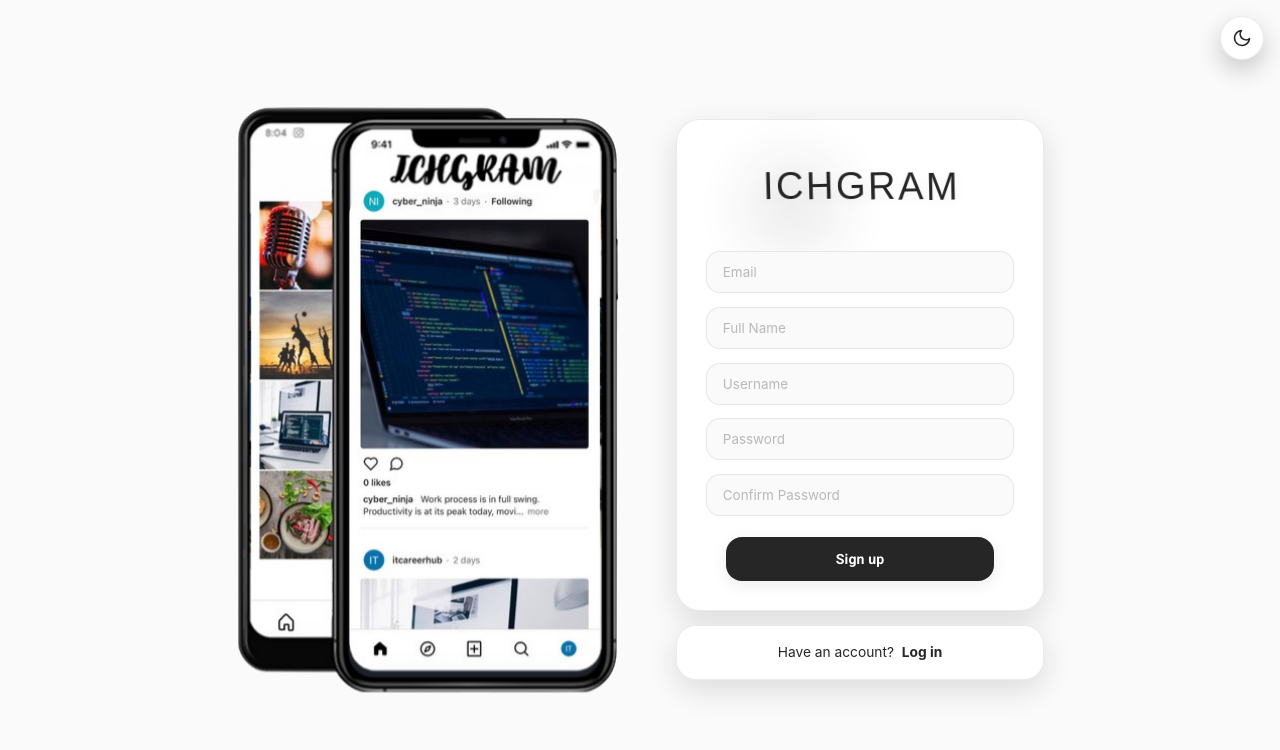
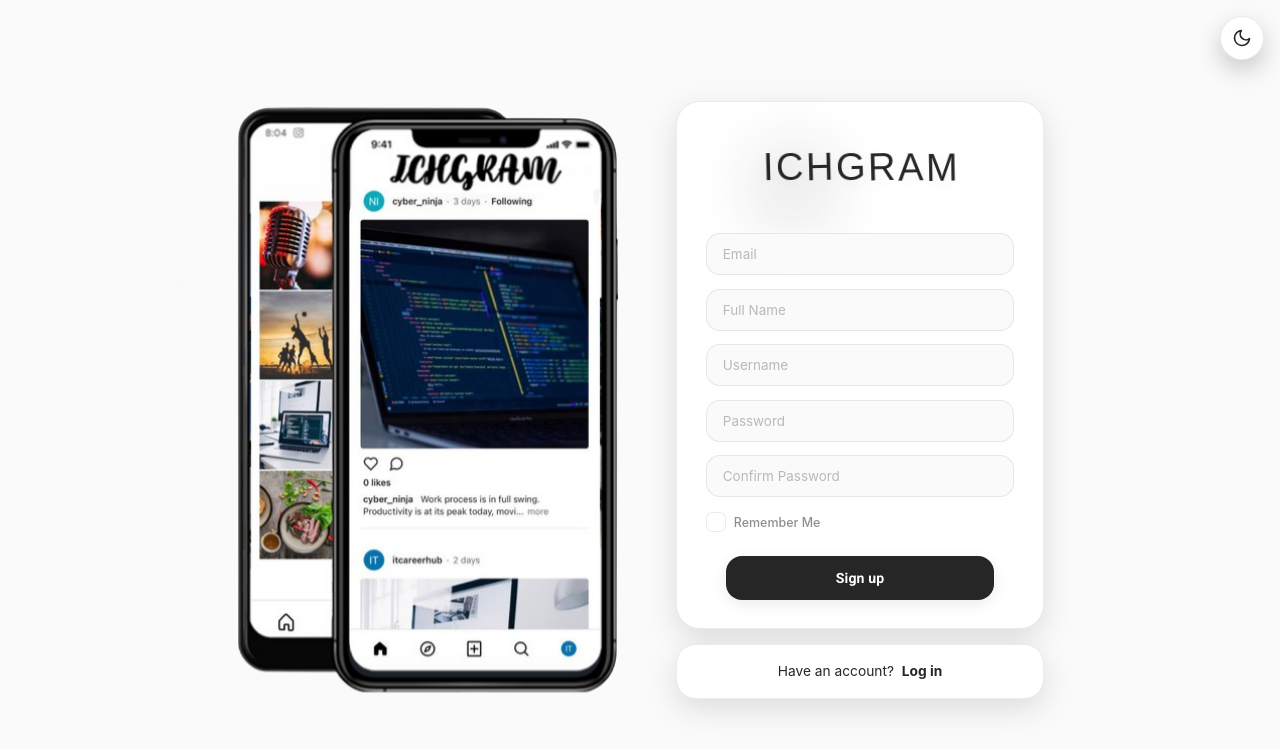
Before and after one commit to ROSSMIL/ichgram_project, a React (Vite) app in the folder frontend/: page /register in a window 1280 px wide. Shown: the top 750 px of the page. Built offline with nearby package versions, Linux system fonts and the light colour scheme; no server answers; a web font is replaced by a local one.

Commit message:
added "Remember Me" function to login and register pages, so user will stay logged in on page, if he wants to also added reminder about this new function in loading hints

```diff
--- a/frontend/src/components/LoadingHints/LoadingHints.jsx
+++ b/frontend/src/components/LoadingHints/LoadingHints.jsx
@@ -105,8 +105,16 @@ const DEFAULT_HINTS = [
     text: "You can explore all features instantly using Guest Login option.",
   },
   {
+    tag: "DEV FACT",
+    text: '"Remember Me" works for Guest accounts too... Just saying!',
+  },
+  {
     tag: "DATABASE",
     text: "Spinning up MongoDB Atlas clusters in the cloud for you...",
+  },
+  {
+    tag: "EASTER EGG",
+    text: "Tired of logging in again? Check that 'Remember Me' box next time!",
   },
   {
     tag: "DEV FACT",
--- a/frontend/src/hooks/useAutoLogout.js
+++ b/frontend/src/hooks/useAutoLogout.js
@@ -10,11 +10,19 @@ const useAutoLogout = () => {
     const token = localStorage.getItem("token");
     const isGuest = localStorage.getItem("isGuest");
 
+    const lastActivity = localStorage.getItem("lastActivity");
+    const now = Date.now();
+
+    if (lastActivity && now - parseInt(lastActivity, 10) < IDLE_TIMEOUT) {
+      return;
+    }
+
     if (token || isGuest) {
       console.log("🔒 Inactivity timeout reached. Logging out...");
       localStorage.removeItem("token");
       localStorage.removeItem("isGuest");
       localStorage.removeItem("lastActivity");
+      localStorage.removeItem("stayLoggedIn");
 
       window.dispatchEvent(new Event("profileUpdated"));
       navigate("/login", { replace: true });
@@ -24,8 +32,9 @@ const useAutoLogout = () => {
   useEffect(() => {
     const token = localStorage.getItem("token");
     const isGuest = localStorage.getItem("isGuest");
+    const stayLoggedIn = localStorage.getItem("stayLoggedIn") === "true";
 
-    if (!token && !isGuest) return;
+    if ((!token && !isGuest) || stayLoggedIn) return;
 
     const lastActivity = localStorage.getItem("lastActivity");
     const now = Date.now();
--- a/frontend/src/pages/LoginPage/LoginPage.jsx
+++ b/frontend/src/pages/LoginPage/LoginPage.jsx
@@ -15,6 +15,12 @@ const LoginPage = () => {
   const [emailOrUsername, setEmailOrUsername] = useState("");
   const [password, setPassword] = useState("");
   const [showPassword, setShowPassword] = useState(false);
+
+  const [stayLoggedIn, setStayLoggedIn] = useState(() => {
+    const saved = localStorage.getItem("rememberMePreference");
+    return saved !== null ? saved === "true" : false;
+  });
+
   const [error, setError] = useState("");
   const [isLoading, setIsLoading] = useState(false);
   const [isGuestLoading, setIsGuestLoading] = useState(false);
@@ -25,6 +31,12 @@ const LoginPage = () => {
   const location = useLocation();
 
   const isAnyLoading = isLoading || isGuestLoading;
+
+  const handleRememberMeChange = (e) => {
+    const checked = e.target.checked;
+    setStayLoggedIn(checked);
+    localStorage.setItem("rememberMePreference", checked ? "true" : "false");
+  };
 
   useEffect(() => {
     if (location.state?.accountDeleted) {
@@ -67,10 +79,12 @@ const LoginPage = () => {
       const response = await API.post("/api/auth/login", {
         emailOrUsername: emailOrUsername.trim(),
         password,
+        stayLoggedIn,
       });
 
       if (response.status === 200) {
         localStorage.setItem("token", response.data.token);
+        localStorage.setItem("stayLoggedIn", stayLoggedIn ? "true" : "false");
         navigate("/dashboard");
       }
     } catch (err) {
@@ -111,6 +125,7 @@ const LoginPage = () => {
 
       if (response.status === 200) {
         localStorage.setItem("token", response.data.token);
+        localStorage.setItem("stayLoggedIn", "true");
         if (response.data.guestDeviceId) {
           localStorage.setItem("guest_device_id", response.data.guestDeviceId);
         }
@@ -189,6 +204,31 @@ const LoginPage = () => {
               )}
             </div>
 
+            <div
+              className={`${styles.rememberMeContainer} ${
+                isAnyLoading ? styles.rememberDisabled : ""
+              }`}
+            >
+              <label className={styles.rememberMeLabel}>
+                <input
+                  type="checkbox"
+                  checked={stayLoggedIn}
+                  onChange={handleRememberMeChange}
+                  disabled={isAnyLoading}
+                  className={styles.nativeCheckbox}
+                />
+                <div
+                  className={`${styles.customCheckbox} ${
+                    stayLoggedIn ? styles.checkboxChecked : ""
+                  }`}
+                >
+                  <svg className={styles.checkboxCheckmark} viewBox="0 0 24 24">
+                    <polyline points="20 6 9 17 4 12" />
+                  </svg>
+                </div>
+                <span className={styles.rememberText}>Remember Me</span>
+              </label>
+            </div>
             {error && <div className={styles.errorMessage}>{error}</div>}
 
             <Button disabled={isAnyLoading}>
--- a/frontend/src/pages/LoginPage/LoginPage.module.css
+++ b/frontend/src/pages/LoginPage/LoginPage.module.css
@@ -143,6 +143,98 @@
 .togglePasswordBtn:disabled {
   opacity: 0.4;
   cursor: not-allowed;
+}
+
+.rememberMeContainer {
+  display: flex;
+  align-items: center;
+  width: 100%;
+  margin: -0.1rem 0 0.2rem 0;
+  padding: 0 0.2rem;
+  transition: opacity 0.25s ease;
+}
+
+.rememberDisabled {
+  opacity: 0.45;
+  pointer-events: none !important;
+  cursor: not-allowed !important;
+}
+
+.rememberDisabled .rememberMeLabel {
+  cursor: not-allowed !important;
+}
+
+.rememberDisabled .customCheckbox {
+  border-color: var(--border-color) !important;
+}
+.rememberMeLabel {
+  display: flex;
+  align-items: center;
+  gap: 8px;
+  cursor: pointer;
+  user-select: none;
+}
+
+.nativeCheckbox {
+  position: absolute;
+  opacity: 0;
+  width: 0;
+  height: 0;
+  pointer-events: none;
+}
+
+.customCheckbox {
+  width: 18px;
+  height: 18px;
+  border-radius: 6px;
+  border: 1.5px solid var(--border-color);
+  background-color: transparent;
+  display: flex;
+  align-items: center;
+  justify-content: center;
+  flex-shrink: 0;
+  transition:
+    background-color 0.25s cubic-bezier(0.34, 1.56, 0.64, 1),
+    border-color 0.25s cubic-bezier(0.34, 1.56, 0.64, 1),
+    transform 0.25s cubic-bezier(0.34, 1.56, 0.64, 1);
+}
+
+.rememberMeLabel:hover .customCheckbox {
+  border-color: var(--text-secondary);
+}
+
+.checkboxChecked {
+  background-color: var(--text-primary);
+  border-color: var(--text-primary);
+  transform: scale(1.05);
+}
+
+.checkboxCheckmark {
+  width: 12px;
+  height: 12px;
+  fill: none;
+  stroke: var(--bg-card);
+  stroke-width: 3.5;
+  stroke-linecap: round;
+  stroke-linejoin: round;
+  stroke-dasharray: 24;
+  stroke-dashoffset: 24;
+  transition: stroke-dashoffset 0.25s cubic-bezier(0.16, 1, 0.3, 1);
+}
+
+.checkboxChecked .checkboxCheckmark {
+  stroke-dashoffset: 0;
+}
+
+.rememberText {
+  font-size: 0.78rem;
+  font-weight: 500;
+  color: var(--text-secondary);
+  transition: color 0.2s ease;
+}
+
+.rememberMeLabel:hover .rememberText {
+  color: var(--text-primary);
 }
 
 .dividerContainer {
@@ -491,7 +583,6 @@
   }
   to {
     opacity: 1;
-    transform: scale(1) translateY(0);
   }
 }
 
--- a/frontend/src/pages/RegisterPage/RegisterPage.jsx
+++ b/frontend/src/pages/RegisterPage/RegisterPage.jsx
@@ -17,6 +17,12 @@ const RegisterPage = () => {
   const [password, setPassword] = useState("");
   const [confirmPassword, setConfirmPassword] = useState("");
   const [showPasswords, setShowPasswords] = useState(false);
+
+  const [stayLoggedIn, setStayLoggedIn] = useState(() => {
+    const saved = localStorage.getItem("rememberMePreference");
+    return saved !== null ? saved === "true" : false;
+  });
+
   const [error, setError] = useState("");
   const [isLoading, setIsLoading] = useState(false);
 
@@ -24,6 +30,12 @@ const RegisterPage = () => {
 
   const isMinLength = password.length >= 6;
   const isMatching = password.length > 0 && password === confirmPassword;
+
+  const handleRememberMeChange = (e) => {
+    const checked = e.target.checked;
+    setStayLoggedIn(checked);
+    localStorage.setItem("rememberMePreference", checked ? "true" : "false");
+  };
 
   const handlePasswordChange = (e) => {
     const val = e.target.value;
@@ -76,11 +88,13 @@ const RegisterPage = () => {
         fullName: fullName.trim(),
         username: username.trim(),
         password,
+        stayLoggedIn,
       });
 
       if (response.status === 201 || response.status === 200) {
         if (response.data?.token) {
           localStorage.setItem("token", response.data.token);
+          localStorage.setItem("stayLoggedIn", stayLoggedIn ? "true" : "false");
           navigate("/dashboard");
         } else {
           navigate("/login");
@@ -235,6 +249,32 @@ const RegisterPage = () => {
               </div>
             )}
 
+            <div
+              className={`${styles.rememberMeContainer} ${
+                isLoading ? styles.rememberDisabled : ""
+              }`}
+            >
+              <label className={styles.rememberMeLabel}>
+                <input
+                  type="checkbox"
+                  checked={stayLoggedIn}
+                  onChange={handleRememberMeChange}
+                  disabled={isLoading}
+                  className={styles.nativeCheckbox}
+                />
+                <div
+                  className={`${styles.customCheckbox} ${
+                    stayLoggedIn ? styles.checkboxChecked : ""
+                  }`}
+                >
+                  <svg className={styles.checkboxCheckmark} viewBox="0 0 24 24">
+                    <polyline points="20 6 9 17 4 12" />
+                  </svg>
+                </div>
+                <span className={styles.rememberText}>Remember Me</span>
+              </label>
+            </div>
+
             {error &&
               !error.toLowerCase().includes("email") &&
               !error.toLowerCase().includes("username") && (
--- a/frontend/src/pages/RegisterPage/RegisterPage.module.css
+++ b/frontend/src/pages/RegisterPage/RegisterPage.module.css
@@ -420,3 +420,95 @@
     padding: 1.8rem 1.4rem;
   }
 }
+.rememberMeContainer {
+  display: flex;
+  align-items: center;
+  width: 100%;
+  margin: 0.1rem 0 0.1rem 0;
+  padding: 0 0.2rem;
+  transition: opacity 0.25s ease;
+}
+
+.rememberDisabled {
+  opacity: 0.45;
+  pointer-events: none !important;
+  cursor: not-allowed !important;
+}
+
+.rememberDisabled .rememberMeLabel {
+  cursor: not-allowed !important;
+}
+
+.rememberDisabled .customCheckbox {
+  border-color: var(--border-color) !important;
+}
+
+.rememberMeLabel {
+  display: flex;
+  align-items: center;
+  gap: 8px;
+  cursor: pointer;
+  user-select: none;
+}
+
+.nativeCheckbox {
+  position: absolute;
+  opacity: 0;
+  width: 0;
+  height: 0;
+  pointer-events: none;
+}
+
+.customCheckbox {
+  width: 18px;
+  height: 18px;
+  border-radius: 6px;
+  border: 1.5px solid var(--border-color);
+  background-color: transparent;
+  display: flex;
+  align-items: center;
+  justify-content: center;
+  flex-shrink: 0;
+  transition:
+    background-color 0.25s cubic-bezier(0.34, 1.56, 0.64, 1),
+    border-color 0.25s cubic-bezier(0.34, 1.56, 0.64, 1),
+    transform 0.25s cubic-bezier(0.34, 1.56, 0.64, 1);
+}
+
+.rememberMeLabel:hover .customCheckbox {
+  border-color: var(--text-secondary);
+}
+
+.checkboxChecked {
+  background-color: var(--text-primary);
+  border-color: var(--text-primary);
+  transform: scale(1.05);
+}
+
+.checkboxCheckmark {
+  width: 12px;
+  height: 12px;
+  fill: none;
+  stroke: var(--bg-card);
+  stroke-width: 3.5;
+  stroke-linecap: round;
+  stroke-linejoin: round;
+  stroke-dasharray: 24;
+  stroke-dashoffset: 24;
+  transition: stroke-dashoffset 0.25s cubic-bezier(0.16, 1, 0.3, 1);
+}
+
+.checkboxChecked .checkboxCheckmark {
+  stroke-dashoffset: 0;
+}
+
+.rememberText {
+  font-size: 0.78rem;
+  font-weight: 500;
+  color: var(--text-secondary);
+  transition: color 0.2s ease;
+}
+
+.rememberMeLabel:hover .rememberText {
+  color: var(--text-primary);
+}
```
Also changed, not shown: 1 other file (tests, documents, lock files or other folders).
